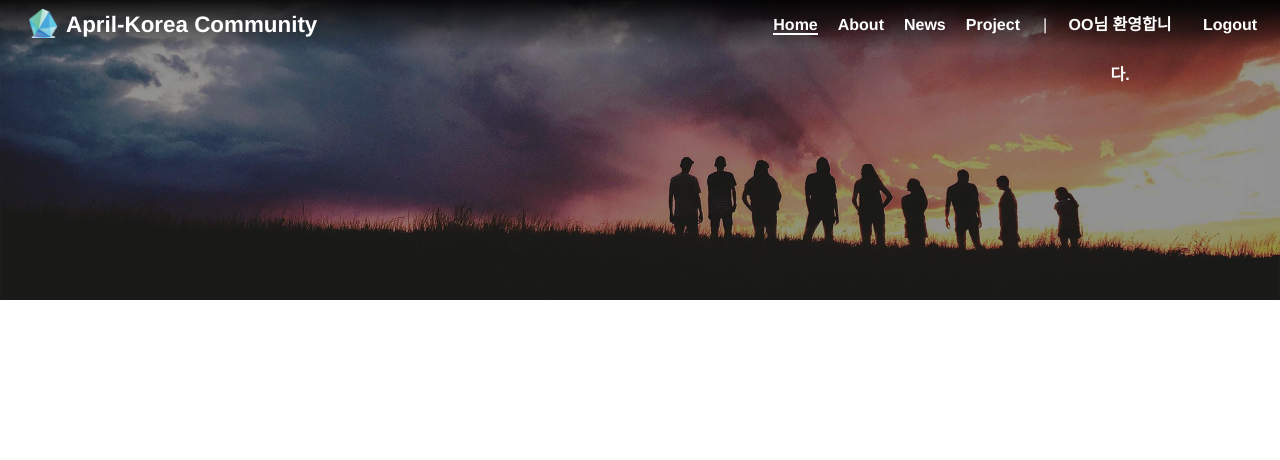
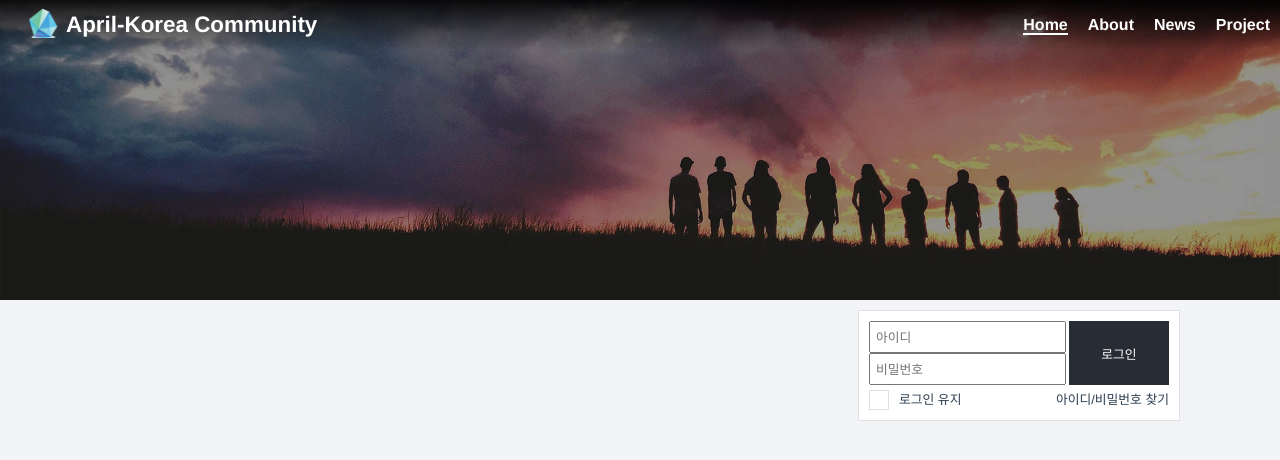
Before and after one commit to April-Korea/April-Community, a Vue app: page / in a window 1280 px wide. Shown: the top 460 px of the page. Built offline with nearby package versions, Linux system fonts and the light colour scheme.

Commit message:
insert login component

```diff
--- a/src/App.vue
+++ b/src/App.vue
@@ -1,24 +1,30 @@
 <template>
   <div id="app">
+    <Top />
     <router-view/>
   </div>
 </template>
 
 <script>
+import Top from '@/components/Top';
 export default {
-  name: 'app'
+  name: 'app',
+  components: {
+    Top
+  }
 }
 </script>
 
 <style>
-body { margin: 0; padding: 0; background-color: #FFF; }
+* { padding: 0; margin: 0; outline: none; }
+body { background-color: #F2F4F7; }
 a { text-decoration: none; color: inherit; }
+input { width: 100%; height: 32px; height: 32px; padding: 0 5px; font-size: .8em; box-sizing: border-box; }
 #app {
   font-family: 'Avenir', Helvetica, Arial, sans-serif;
   -webkit-font-smoothing: antialiased;
   -moz-osx-font-smoothing: grayscale;
   text-align: center;
   color: #2c3e50;
-  margin-top: 60px;
 }
 </style>
--- /dev/null
+++ b/src/components/Login.vue
@@ -0,0 +1,38 @@
+<template>
+  <div id="login">
+    <div class="form">
+      <div class="input-group">
+      <input type="text" placeholder="아이디">
+      <input type="password" placeholder="비밀번호">
+    </div>
+    <button>로그인</button>
+    </div>
+    <div class="login-etc">
+      <label><input type="checkbox" /><span></span>로그인 유지</label>
+      <a href="#">아이디/비밀번호 찾기</a>
+    </div>
+  </div>
+</template>
+
+<script>
+export default {
+  name: 'login',
+  data() {
+    return{ }
+  }
+}
+</script>
+
+<style scoped>
+  #login { position: absolute; top: 10px; right: 0; width: 300px; padding: 10px 10px 5px 10px; border: 1px solid #E1E1E1; background-color: #FFF; z-index: 100; }
+  #login .form { display: flex; }
+  #login .form .input-group { flex: 1; }
+  #login .form button { flex-basis: 100px; margin-left: 3px; border: none; background-color: #282C34; color: #FFF; font-size: .8em; }
+
+  #login .login-etc { text-align: left; }
+  #login .login-etc a { float: right; height: 30px; line-height: 30px; font-size: .8em; }
+  #login .login-etc label { position: relative; display: inline-block; width: 120px; height: 30px; line-height: 30px; padding-left: 30px; font-size: .8em; text-align: left; }
+  #login .login-etc label input { display: none; }
+  #login .login-etc label input + span { position: absolute; top: 0; left: 0; display: inline-block; width: 20px; height: 20px; margin: 5px 5px 5px 0; border: 1px solid#DFDFDF; box-sizing: border-box; }
+  #login .login-etc label input:checked + span::before { position: absolute; display: block; content: ' '; top: 2px; left: 2px; width: 14px; height: 14px; background-color: #282C34; box-sizing: border-box; }
+</style>
--- a/src/components/Top.vue
+++ b/src/components/Top.vue
@@ -13,9 +13,6 @@
           <li><a href="#">Project</a></li>
         </ul>
       </div>
-    <div class="gab">|</div>
-    <div class="mypage">OO님 환영합니다.</div>
-    <div class="logout">Logout</div>
     </div>
   </div>
 </template>
@@ -32,7 +29,7 @@ export default {
 </script>
 
 <style scoped>
-  #top { position: fixed; top: 0; left: 0; width: 100%; min-width: 1080px; height: 300px; line-height: 300px; background-image: url('../../static/header.jpg'); background-size: cover; background-position: center; color: #FFF; }
+  #top { position: relative; top: 0; left: 0; width: 100%; min-width: 1080px; height: 300px; line-height: 300px; background-image: url('../../static/header.jpg'); background-size: cover; background-position: center; color: #FFF; }
   #top::after { position: absolute; display: block; content: ' '; top: 0; left: 0; width: 100%; height: 100%; background-color: RGBA(0,0,0,0.4); z-index: 2; }
   #top .content { position: relative; display: flex; width: 100%; height: 50px; line-height: 50px; z-index: 100; background: linear-gradient(RGBA(0,0,0,.9), transparent); }
   #top .content .title { display: flex; padding: 0 20px; font-size: 1.4em; font-weight: 600; }
--- a/src/views/Main.vue
+++ b/src/views/Main.vue
@@ -1,23 +1,22 @@
 <template>
   <div id="main-view">
-    <Top />
+    <Login />
   </div>
 </template>
 
 <script>
-import Top from '@/components/Top';
-
+import Login from '@/components/Login';
 export default {
   name: 'main-view',
   data() {
     return {}
   },
   components: {
-    Top
+    Login
   }
 }
 </script>
 
 <style scoped>
-
+  #main-view { position: relative; width: 1080px; margin: 0 auto; }
 </style>
```
Lines whose indentation alone changed are shown as unchanged.
